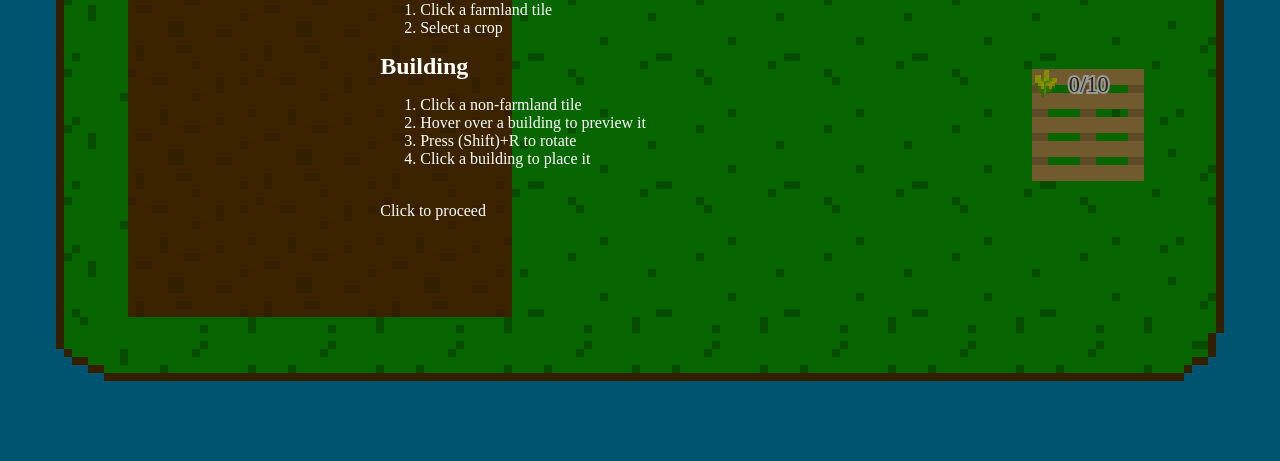
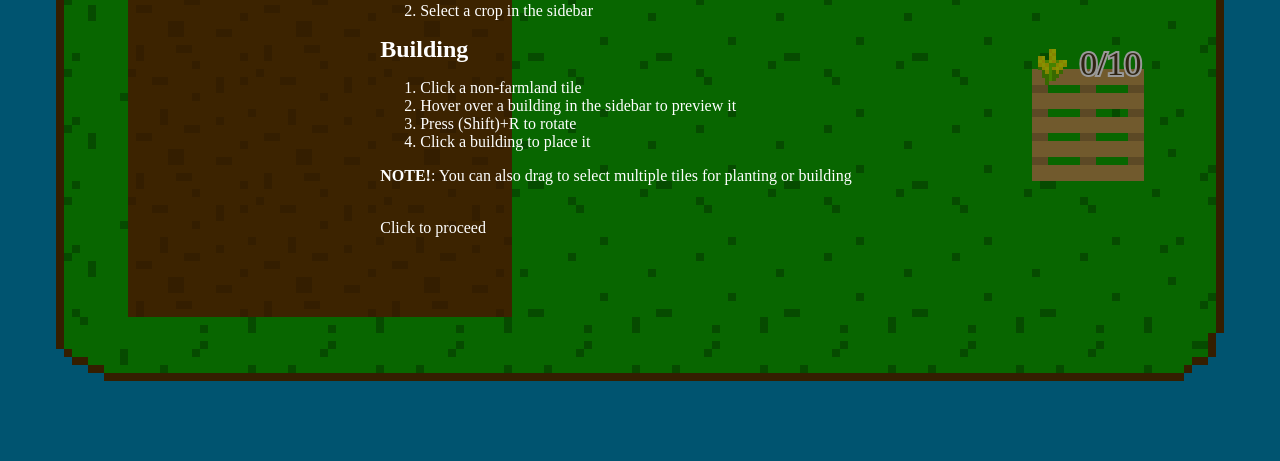
Before and after one commit to HekiNav/factory-farm-game, a website built with Vite: page index.html in a window 1280 px wide. Shown: the part 339-800 px from the top of the page. Built offline with nearby package versions, Linux system fonts and the light colour scheme; a web font is replaced by a local one.

Commit message:
bug fixes and level changes

```diff
--- a/public/levels/level1.json
+++ b/public/levels/level1.json
@@ -15,7 +15,7 @@
         "corn": 10
     },
     "instructions": [
-        "<div><h1>Welcome! Here are some instructions: </h1> Your goal is to deliver goods to the pallet. <h2>Planting</h2> <ol><li>Click a farmland tile</li><li>Select a crop</li></ol> <h2>Building</h2> <ol><li>Click a non-farmland tile</li><li>Hover over a building to preview it</li><li>Press (Shift)+R to rotate</li><li>Click a building to place it</li></ol><div><br> Click to proceed"
+        "<div><h1>Welcome! Here are some instructions: </h1> Your goal is to deliver goods to the pallet. <h2>Planting</h2> <ol><li>Click a farmland tile</li><li>Select a crop in the sidebar</li></ol> <h2>Building</h2> <ol><li>Click a non-farmland tile</li><li>Hover over a building in the sidebar to preview it</li><li>Press (Shift)+R to rotate</li><li>Click a building to place it</li></ol><div><p><b>NOTE!</b>: You can also drag to select multiple tiles for planting or building</p><br> Click to proceed"
     ],
     "map": [
         ["gtl","gt","gt","gt","gt","gt","gt","gt","gt","gtr"],
--- a/public/levels/level3.json
+++ b/public/levels/level3.json
@@ -8,24 +8,21 @@
         "carved-pumpkin-b": 10,
         "carved-pumpkin-c": 10,
         "pumpkin-soup": 50,
-        "corn": 200,
-        "bread": 100
+        "corn": 100,
+        "bread": 150
     },
     "instructions": [
         "<div><h1>Good job on level 2! </h1> This level has some more features. <ul><li>Pumpkins</li><li>Oven</li></ul> You can use these to make bread, carved pumpkins and pumpkin soup. Flour -> Over -> Bread, Pumpkin -> Mill<br> Click to proceed"
     ],
     "map": [
-        ["gtl","gt","gt","gt","gt","gt","gt","gt","gt","gt","gt","gt","gt","gt","gt","gt","gt","gtr"],
-        ["gl" ,"ga","f" ,"f" ,"f" ,"ga","ga","ga","ga","ga","ga","ga","ga","ga","ga","ga","d" ,"gr"],
-        ["gl" ,"ga","f" ,"f" ,"f" ,"ga","ga","ga","ga","ga","ga","ga","ga","ga","ga","ga","ga","gr"],
-        ["gl" ,"ga","f" ,"f" ,"f" ,"ga","ga","ga","ga","ga","ga","ga","ga","ga","ga","ga","ga","gr"],
-        ["gl" ,"ga","f" ,"f" ,"f" ,"ga","ga","f" ,"f" ,"f" ,"ga","ga","ga","ga","f" ,"f" ,"f" ,"gr"],
-        ["gl" ,"ga","f" ,"f" ,"f" ,"ga","ga","f" ,"f" ,"f" ,"ga","ga","ga","ga","f" ,"f" ,"f" ,"gr"],
-        ["gl" ,"ga","f" ,"f" ,"f" ,"ga","ga","f" ,"f" ,"f" ,"ga","ga","ga","ga","f" ,"f" ,"f" ,"gr"],
-        ["gl" ,"ga","f" ,"f" ,"f" ,"ga","ga","f" ,"f" ,"f" ,"ga","ga","ga","ga","f" ,"f" ,"f" ,"gr"],
-        ["gl" ,"ga","f" ,"f" ,"f" ,"ga","ga","f" ,"f" ,"f" ,"ga","ga","ga","ga","f" ,"f" ,"f" ,"gr"],
-        ["gl" ,"ga","f" ,"f" ,"f" ,"ga","ga","f" ,"f" ,"f" ,"ga","ga","ga","ga","f" ,"f" ,"f" ,"gr"],
-        ["gbl","gb","gb","gb","gb","gb","gb","gb","gb","gb","gb","gb","gb","gb","gb","gb","gb","gbr"]
+        ["gtl","gt","gt","gt","gt","gt","gt","gt","gt","gt","gt","gt","gt","gt","gtr"],
+        ["gl" ,"f" ,"f" ,"f" ,"ga","ga","ga","ga","ga","ga","ga","ga","ga","d" ,"gr"],
+        ["gl" ,"f" ,"f" ,"f" ,"ga","ga","ga","ga","ga","ga","ga","ga","ga","ga","gr"],
+        ["gl" ,"f" ,"f" ,"f" ,"ga","ga","ga","ga","ga","ga","ga","ga","ga","ga","gr"],
+        ["gl" ,"f" ,"f" ,"f" ,"ga","ga","f" ,"f" ,"f" ,"ga","ga","f" ,"f" ,"f" ,"gr"],
+        ["gl" ,"f" ,"f" ,"f" ,"ga","ga","f" ,"f" ,"f" ,"ga","ga","f" ,"f" ,"f" ,"gr"],
+        ["gl" ,"f" ,"f" ,"f" ,"ga","ga","f" ,"f" ,"f" ,"ga","ga","f" ,"f" ,"f" ,"gr"],
+        ["gbl","gb","gb","gb","gb","gb","gb","gb","gb","gb","gb","gb","gb","gb","gbr"]
     ],
     "tiles": {
         "-": {
--- a/src/classes/Game.ts
+++ b/src/classes/Game.ts
@@ -95,6 +95,7 @@ export class Game {
     this.#controls.fastForward.addEventListener("click", () => this.speed = 3)
     this.#controls.play.addEventListener("click", () => this.speed = 1)
     this.#controls.pause.addEventListener("click", () => this.speed = 0)
+    this.#controls.play.checked = true
   }
   #handleMouseMove(e: MouseEvent) {
     const [canvasX, canvasY] = this.#toCanvasCoords(e.clientX, e.clientY)
@@ -225,9 +226,13 @@ export class Game {
     ), 1)
   }
   end() {
+    this.speed = 0
+    this.#onComplete()
+    this.#ended = true
+    this.#remove()
+  }
+  #remove() {
     this.#canvas.remove()
-    this.#ended = true
-    this.#onComplete()
   }
   addOverlay(overlay: OverlayCollection | Overlay) {
     this.#overlays.push(overlay)
@@ -258,7 +263,7 @@ export class Game {
       this.#onBuildListeners = []
       this.#tempEventController = new AbortController()
       this.#menu.hidden = false
-      if (tile.center.x < this.#grid.width * 0.5) {
+      if (tile.center.x < this.#grid.width * 0.3) {
         this.#menu.classList.add("right")
       } else {
         this.#menu.classList.remove("right")
--- a/src/classes/LevelController.ts
+++ b/src/classes/LevelController.ts
@@ -61,10 +61,8 @@ export class LevelController {
         alert("YOU WIN")
     }
     #levelComplete() {
-        setTimeout(() => {
-            if (this.#level >= this.#levels.length - 1) return this.#win()
-            this.#level++
-            this.#startLevel()
-        }, 1000)
+        if (this.#level >= this.#levels.length - 1) return this.#win()
+        this.#level++
+        this.#startLevel()
     }
 }
--- a/src/classes/bases/Crop.ts
+++ b/src/classes/bases/Crop.ts
@@ -30,8 +30,8 @@ export class Crop extends TextureTile {
         // fully grown check
         if (this.fullyGrown) return
 
-        const amountRandomTicks = Math.floor((time - this.lastGrowTime) / 1000) * this.#game.speed
-        // every second, even if game runs at <1 fps (hopefully not)
+        const amountRandomTicks = Math.floor((time - this.lastGrowTime) / (1000/this.#game.speed))
+        // every 1/10 second, even if game runs at <1 fps (hopefully not)
         for (let i = 0; i < amountRandomTicks; i++) {
             if (Math.random() < this.growthChance) {
                 if (this.growthState >= this.growthStateAmount) return
--- a/src/classes/crops/PumpkinCrop.ts
+++ b/src/classes/crops/PumpkinCrop.ts
@@ -5,6 +5,6 @@ import type { TextureSheet } from "../TileSheet";
 
 export class PumpkinCrop extends Crop {
     constructor(x: number, y: number, size: number, rotation: Rotation, textures: TextureSheet, game: Game) {
-        super(x, y, size, rotation, textures, "pumpkin", 0.1, 6, game)
+        super(x, y, size, rotation, textures, "pumpkin", 0.05, 6, game)
     }
 }
--- a/src/classes/tiles/DestinationTile.ts
+++ b/src/classes/tiles/DestinationTile.ts
@@ -19,7 +19,7 @@ export class DestinationTile extends TextureTile {
         this.#reqTiles = []
         this.#requirements = this.#grid.requirements
         this.#requirementsFulfilled = Object.keys(this.#requirements).reduce((prev, curr, i, a) => {
-            this.#reqTiles.push(new TextureTile(x - size * 0.5 * (Math.ceil(a.length/3)-1) + Math.floor(i / 3) * size * 0.6, y + (i % 3) * size * 0.3, size * 0.35, ROTATION.UP, textures, curr, size))
+            this.#reqTiles.push(new TextureTile(x - Math.floor(i / 3) * size * 1, y + (i % 3-0.5) * size * 0.35, size * 0.45, ROTATION.UP, textures, curr, size))
             return { ...prev, [curr]: 0 }
         }, {})
     }
@@ -29,13 +29,13 @@ export class DestinationTile extends TextureTile {
     drawRequirements(c: CanvasRenderingContext2D, scale: number) {
         this.#reqTiles.forEach(t => {
             this.#game.drawAsOverlay(t)
-            const fontSize = t.height * scale * 0.5
+            const fontSize = t.height * 0.6 * scale
             c.font = `${fontSize}px "Jersey 10"`
             c.fillStyle = this.#requirementsFulfilled[t.textureName] >= this.#requirements[t.textureName] ? "#0EAA00" : "#4C3C1E"
             c.strokeStyle = "#fff"
             c.lineWidth = 4
-            c.strokeText(`${this.#requirementsFulfilled[t.textureName]}/${this.#requirements[t.textureName]}`, (t.x + t.width) * scale, (t.y + t.height * 0.5) * scale + fontSize * 0.4)
-            c.fillText(`${this.#requirementsFulfilled[t.textureName]}/${this.#requirements[t.textureName]}`, (t.x + t.width) * scale, (t.y + t.height * 0.5) * scale + fontSize * 0.4)
+            c.strokeText(`${this.#requirementsFulfilled[t.textureName]}/${this.#requirements[t.textureName]}`, Math.floor(t.x + t.width) * scale , Math.floor(t.y + t.height * 0.5) * scale + fontSize * 0.4)
+            c.fillText(`${this.#requirementsFulfilled[t.textureName]}/${this.#requirements[t.textureName]}`, Math.floor(t.x + t.width) * scale , Math.floor(t.y + t.height * 0.5) * scale + fontSize * 0.4)
         })
     }
     update(c: CanvasRenderingContext2D, scale: number, time: number) {
--- a/src/style.css
+++ b/src/style.css
@@ -63,7 +63,7 @@ canvas {
 #buildMenu {
   position: absolute;
   top: 0;
-  width: 20%;
+  width: 20em;
   height: 100%;
   background-color: #0003;
   display: flex;
```
